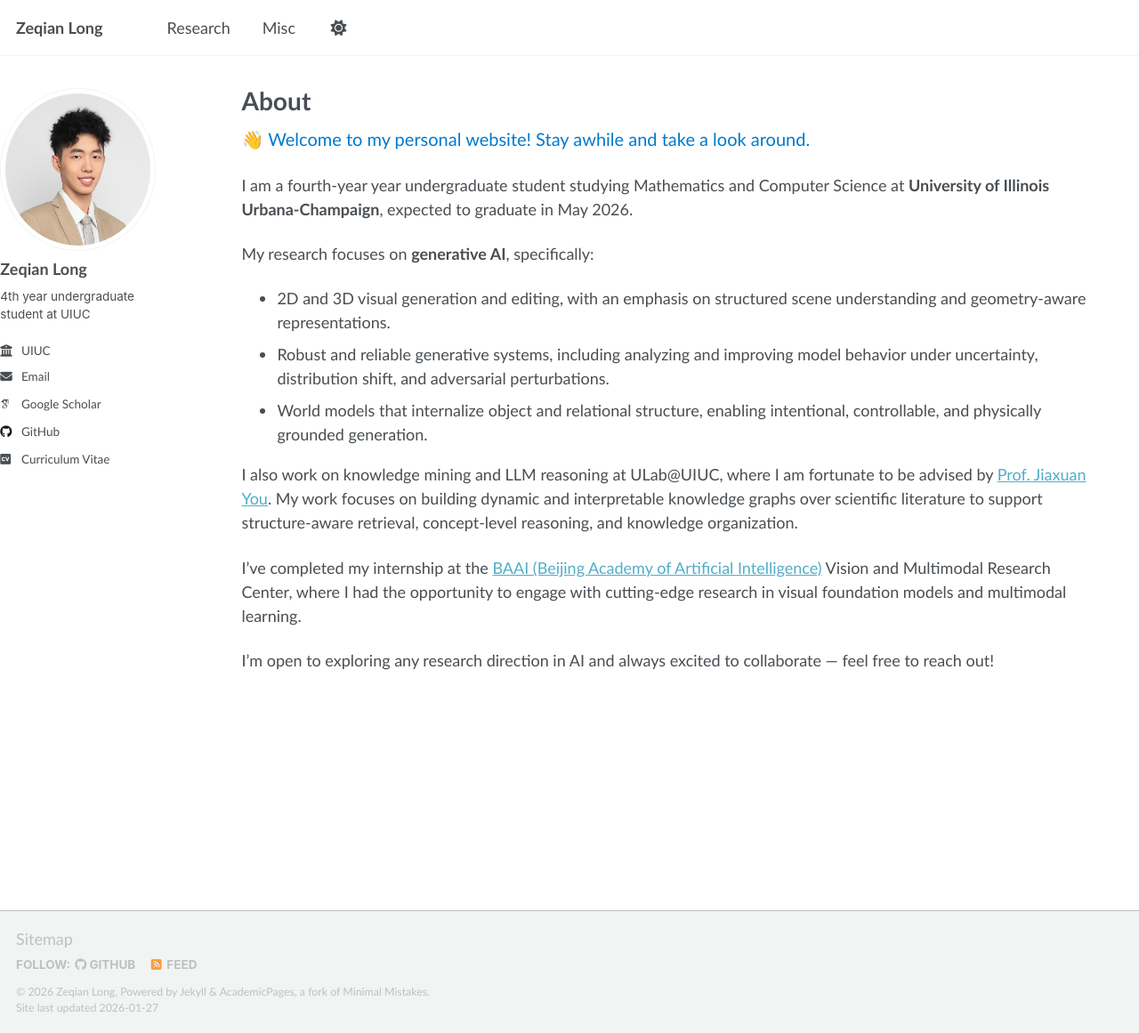
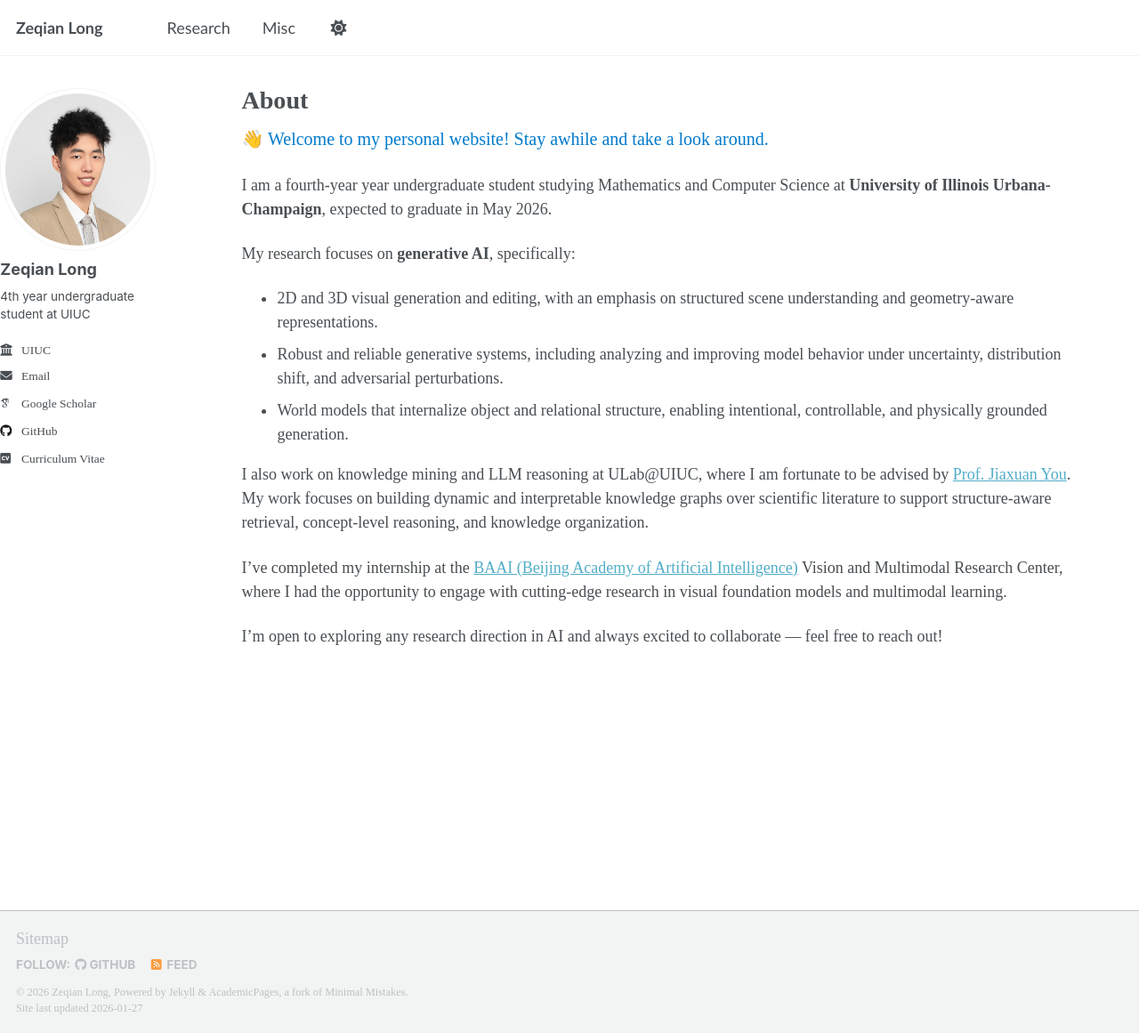
Before and after one commit to Zeqian-Long/Zeqian-Long.github.io, a Jekyll site: the page built from _pages/about.md, in a window 1280 px wide and 1161 px high. Shown: the whole window at 89% size. Built offline with Jekyll 4.4.1, drawn with Linux system fonts in a browser that asks for light colours; some web fonts are replaced; a script that is not in the unit is left out; a style sheet for code colours, icons or effects is not loaded.

Commit message:
change font

```diff
--- a/_sass/_themes.scss
+++ b/_sass/_themes.scss
@@ -23,10 +23,12 @@ $sans-serif-narrow          : $sans-serif;
 $helvetica                  : Helvetica, "Helvetica Neue", Arial, sans-serif;
 
 /* Serif typefaces */
-$georgia                    : Georgia, serif;
+$georgia                      : serif;
+// $georgia                    : Georgia, serif;
 // $times                      : Times, serif;
 // $times                      : "CMU Serif Roman", "CMU Serif", Georgia, serif;
-$times                      : "Trebuchet MS", "Trebuchet", sans-serif;
+// $times                      : "Trebuchet MS", "Trebuchet", sans-serif;
+$times                      : serif;
 $bodoni                     : "Bodoni MT", serif;
 $calisto                    : "Calisto MT", serif;
 $garamond                   : Garamond, serif;
--- a/_sass/layout/_json_cv.scss
+++ b/_sass/layout/_json_cv.scss
@@ -6,7 +6,8 @@
 .cv-container {
   max-width: 1000px;
   margin: 0 auto;
-  font-family: 'Roboto', 'Helvetica Neue', Helvetica, Arial, sans-serif;
+  // font-family: 'Roboto', 'Helvetica Neue', Helvetica, Arial, sans-serif;
+  font-family: $global-font-family;
   color: var(--global-text-color);
   line-height: 1.6;
 }
--- a/_sass/layout/_masthead.scss
+++ b/_sass/layout/_masthead.scss
@@ -28,8 +28,9 @@
     @include container;
     @include clearfix;
     padding: 0.5em 1em;
-    // font-family: $sans-serif-narrow;
-    font-family: "Trebuchet MS", "Lucida Grande", "Lucida Sans Unicode", "Lucida Sans", Arial, sans-serif;
+    font-family: $sans-serif-narrow;
+    // font-family: "Trebuchet MS", "Lucida Grande", "Lucida Sans Unicode", "Lucida Sans", Arial, sans-serif;
+    // font-family: $global-font-family;
 
     @include breakpoint($x-large) {
       max-width: $x-large;
--- a/_sass/layout/_sidebar.scss
+++ b/_sass/layout/_sidebar.scss
@@ -128,8 +128,8 @@
   }
 }
 .sidebar .author__name {
-  // font-family: $sans-serif;
-  font-family: "Trebuchet MS", "Lucida Grande", "Lucida Sans Unicode", "Lucida Sans", Arial, sans-serif;
+  font-family: $sans-serif;
+  // font-family: "Trebuchet MS", "Lucida Grande", "Lucida Sans Unicode", "Lucida Sans", Arial, sans-serif;
   font-size: $type-size-5;
 }
 
@@ -142,8 +142,8 @@
 
 .author__pronouns {
   margin: 0;
-
-  font-family: "Trebuchet MS", "Lucida Grande", "Lucida Sans Unicode", "Lucida Sans", Arial, sans-serif;
+  font-family: $global-font-family;
+  // font-family: "Trebuchet MS", "Lucida Grande", "Lucida Sans Unicode", "Lucida Sans", Arial, sans-serif;
 
   @include breakpoint($large) {
     margin-top: 10px;
@@ -153,8 +153,8 @@
 
 .author__bio {
   margin: 0;
-
-  font-family: "Trebuchet MS", "Lucida Grande", "Lucida Sans Unicode", "Lucida Sans", Arial, sans-serif;
+  font-family: $global-font-family;
+  // font-family: "Trebuchet MS", "Lucida Grande", "Lucida Sans Unicode", "Lucida Sans", Arial, sans-serif;
   @include breakpoint($large) {
     margin-top: 10px;
     margin-bottom: 20px;
@@ -165,8 +165,8 @@
   position: relative;
   display: table-cell;
   vertical-align: middle;
-  // font-family: $sans-serif;
-  font-family: "Trebuchet MS", "Lucida Grande", "Lucida Sans Unicode", "Lucida Sans", Arial, sans-serif;
+  font-family: $sans-serif;
+  // font-family: "Trebuchet MS", "Lucida Grande", "Lucida Sans Unicode", "Lucida Sans", Arial, sans-serif;
   z-index: 10;
   position: relative;
   cursor: pointer;
@@ -249,7 +249,8 @@
   }
 
   li {
-    font-family: "Trebuchet MS", "Lucida Grande", "Lucida Sans Unicode", "Lucida Sans", Arial, sans-serif;
+    // font-family: "Trebuchet MS", "Lucida Grande", "Lucida Sans Unicode", "Lucida Sans", Arial, sans-serif;
+    font-family: $global-font-family;
     white-space: nowrap;
   }
 
@@ -260,7 +261,8 @@
     padding-top: 2px;
     padding-bottom: 2px;
     color: inherit;
-    font-family: "Trebuchet MS", "Lucida Grande", "Lucida Sans Unicode", "Lucida Sans", Arial, sans-serif;
+    // font-family: "Trebuchet MS", "Lucida Grande", "Lucida Sans Unicode", "Lucida Sans", Arial, sans-serif;
+    font-family: $global-font-family;
     font-size: $type-size-5;
     text-decoration: none;
 
```
